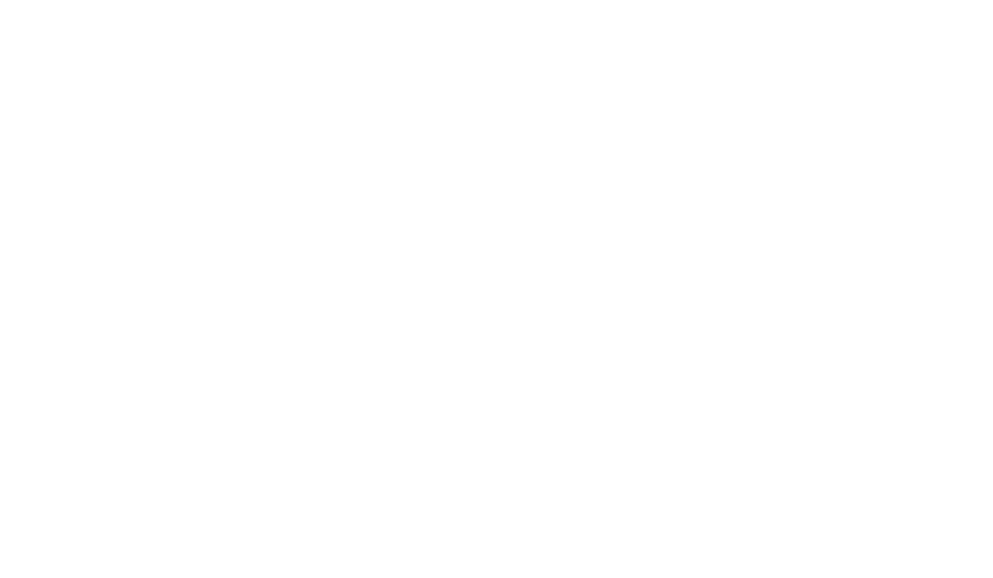
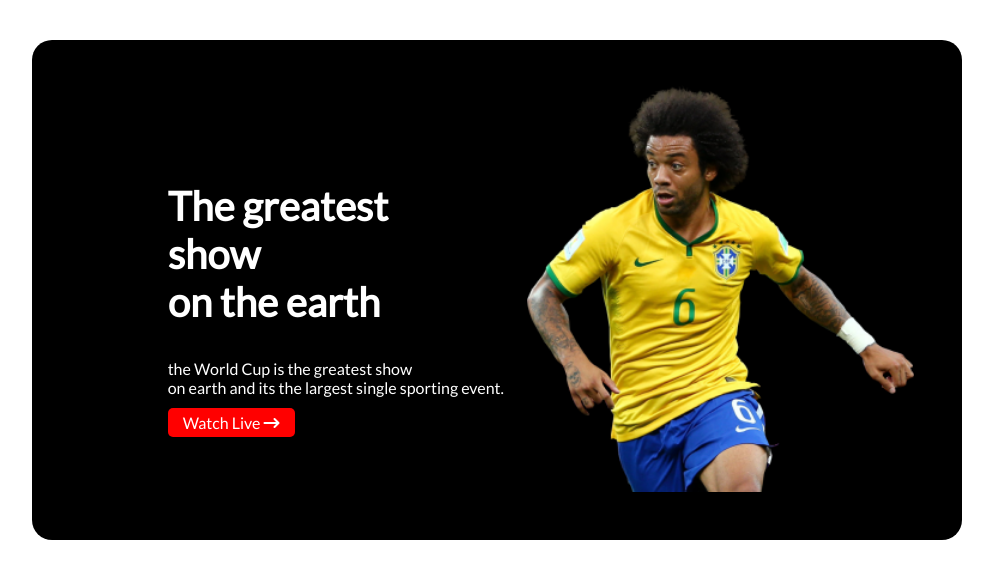
Before and after one commit to Sumankdatta/world-cup, a plain HTML site: page index.html in a window 1280 px wide. Shown: the whole page, without its empty margins (140-1133 px from the left). Drawn offline with Linux system fonts and the light colour scheme.

Commit message:
first-section

```diff
--- a/index.html
+++ b/index.html
@@ -6,10 +6,28 @@
     <meta http-equiv="X-UA-Compatible" content="IE=edge">
     <meta name="viewport" content="width=device-width, initial-scale=1.0">
     <title>world cup fixtures </title>
+    <!-- font awesome -->
+    <script src="https://kit.fontawesome.com/eeb0a9ca8c.js" crossorigin="anonymous"></script>
     <link rel="stylesheet" href="style.css">
 </head>
 
 <body>
+    <main>
+        <section class="container">
+
+            <div class="top-banner">
+                <div class="top-title">
+                    <h1>The greatest show<br> on the earth</h1>
+                    <p> the World Cup is the greatest show <br>on earth and its the largest single sporting event.</p>
+                    <a href="">Watch Live <i class="fa-solid fa-arrow-right-long"></i></a>
+                </div>
+                <div class="player">
+                    <img src="assets/img1.png" alt="player">
+                </div>
+            </div>
+
+        </section>
+    </main>
 
 </body>
 
--- a/style.css
+++ b/style.css
@@ -0,0 +1,57 @@
+/* google-fonts */
+@import url('https://fonts.googleapis.com/css2?family=Lato&family=Poppins:wght@400;500&family=Roboto+Slab&display=swap');
+
+/* common-style */
+body {
+    font-family: 'Lato', sans-serif;
+}
+
+
+
+/* banner-section-style */
+.main {}
+
+.container {
+    margin-left: 13%;
+    width: 930px;
+    margin-top: 40px;
+
+}
+
+.top-banner {
+    display: flex;
+
+    background-color: black;
+    align-items: center;
+    color: white;
+    justify-content: center;
+    height: 500px;
+    border-radius: 20px;
+
+}
+
+.top-title h1 {
+
+    font-size: 40px;
+    margin-right: 5%;
+
+}
+
+.top-banner img {
+    width: 120%;
+    align-items: center;
+    margin-left: 7%;
+
+}
+
+.top-banner a {
+    text-decoration: none;
+    background-color: red;
+    color: white;
+    padding: 5px 15px;
+    border-radius: 5px;
+}
+
+.top-banner a li {
+    align-items: center;
+}
```
